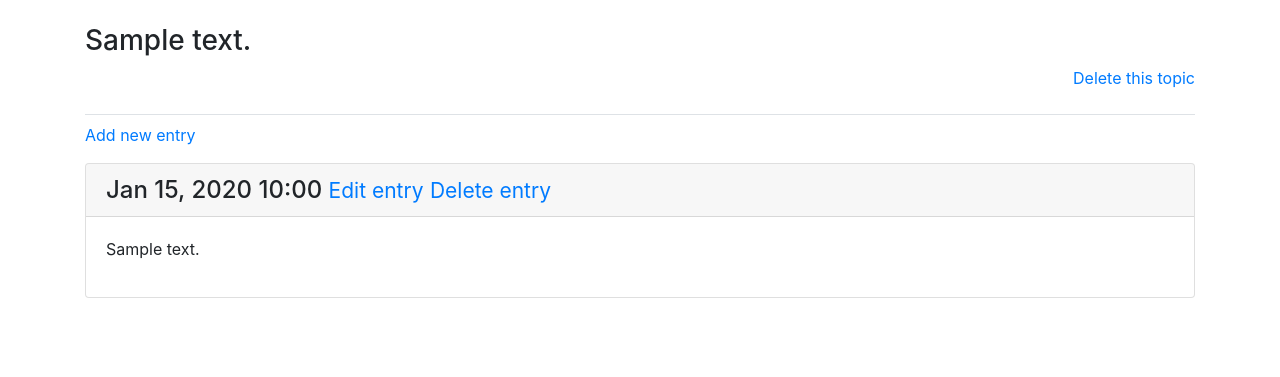
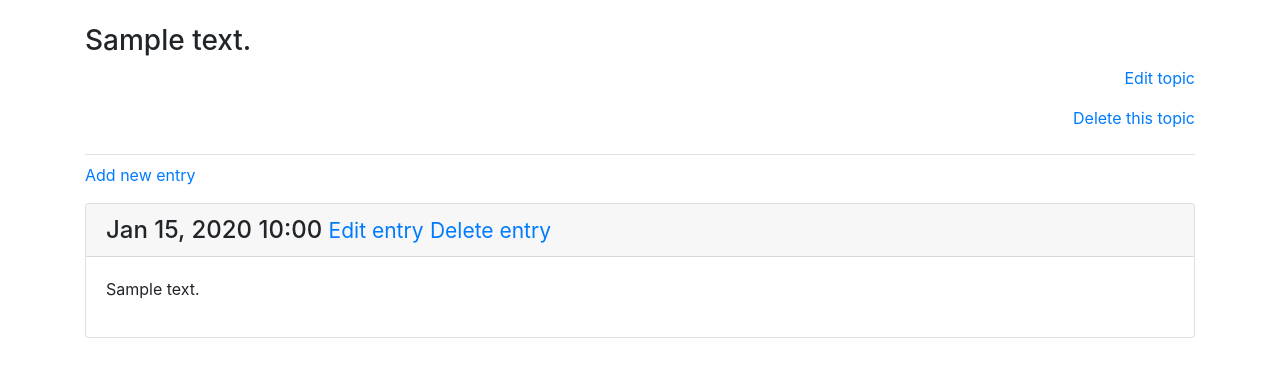
Before and after one commit to ILeXeIR/learning_log, a Django app: page /topics/1/ in a window 1280 px wide. Shown: the part 58-435 px from the top of the page. Run offline with Django 4.2, Linux system fonts and the light colour scheme; a user stored in the database is signed in; tables that the repository leaves empty hold one stand-in row (values such as "Sample post"); some libraries are stand-ins or nearby versions.

Commit message:
add page Edit topic

```diff
--- a/learning_logs/templates/learning_logs/topic.html
+++ b/learning_logs/templates/learning_logs/topic.html
@@ -3,13 +3,16 @@
 {% block page_header %}
   <h3>{{ topic }}</h3>
   <p align="right">
-  <a href="{% url 'learning_logs:delete_topic' topic.id %}">Delete this topic</a>
+    <a href="{% url 'learning_logs:edit_topic' topic.id %}">Edit topic</a>
+  </p>
+  <p align="right">
+    <a href="{% url 'learning_logs:delete_topic' topic.id %}">Delete this topic</a>
   </p>
 {% endblock page_header %}
 
 {% block content %}
   <p>
-	<a href="{% url 'learning_logs:new_entry' topic.id %}">Add new entry</a>
+	  <a href="{% url 'learning_logs:new_entry' topic.id %}">Add new entry</a>
   </p>
   {% for entry in entries %}
 	<div class="card mb-3">
--- a/learning_logs/urls.py
+++ b/learning_logs/urls.py
@@ -15,6 +15,8 @@ urlpatterns = [
 	path('new_topic/', views.new_topic, name='new_topic'),
 	#Страница для добавления новой записи
 	path('new_entry/<int:topic_id>/', views.new_entry, name='new_entry'),
+	#Страница для редактирования темы
+	path('edit_topic/<int:topic_id>/', views.edit_topic, name='edit_topic'),
 	#Страница для редактирования записей
 	path('edit_entry/<int:entry_id>/', views.edit_entry, name='edit_entry'),
 	#Удаление записи
--- a/learning_logs/views.py
+++ b/learning_logs/views.py
@@ -73,6 +73,26 @@ def new_entry(request, topic_id):
 	return render(request,'learning_logs/new_entry.html', context)
 
 @login_required
+def edit_topic(request, topic_id):
+	#Редактирует сущестующую тему
+	topic = get_object_or_404(Topic, id=topic_id)
+	check_topic_owner(topic.owner, request.user)
+
+	if request.method != 'POST':
+		#Исходный запрос, форма заполняется данными текущей записи.
+		form = TopicForm(instance=topic)
+	else:
+		#Отправка данных POST, обработать данные.
+		form = TopicForm(instance=topic, data=request.POST)
+		if form.is_valid():
+			form.save()
+			return redirect('learning_logs:topic', topic_id=topic.id)
+
+	#Вывести пустую или недействительную форму.
+	context = {'topic': topic, 'form': form}
+	return render(request,'learning_logs/edit_topic.html', context)
+
+@login_required
 def edit_entry(request, entry_id):
 	#Редактирует существующую запись
 	entry = get_object_or_404(Entry, id=entry_id)
```
Also changed, not shown: learning_logs/templates/learning_logs/edit_topic.html (added, +21 -0 lines).
